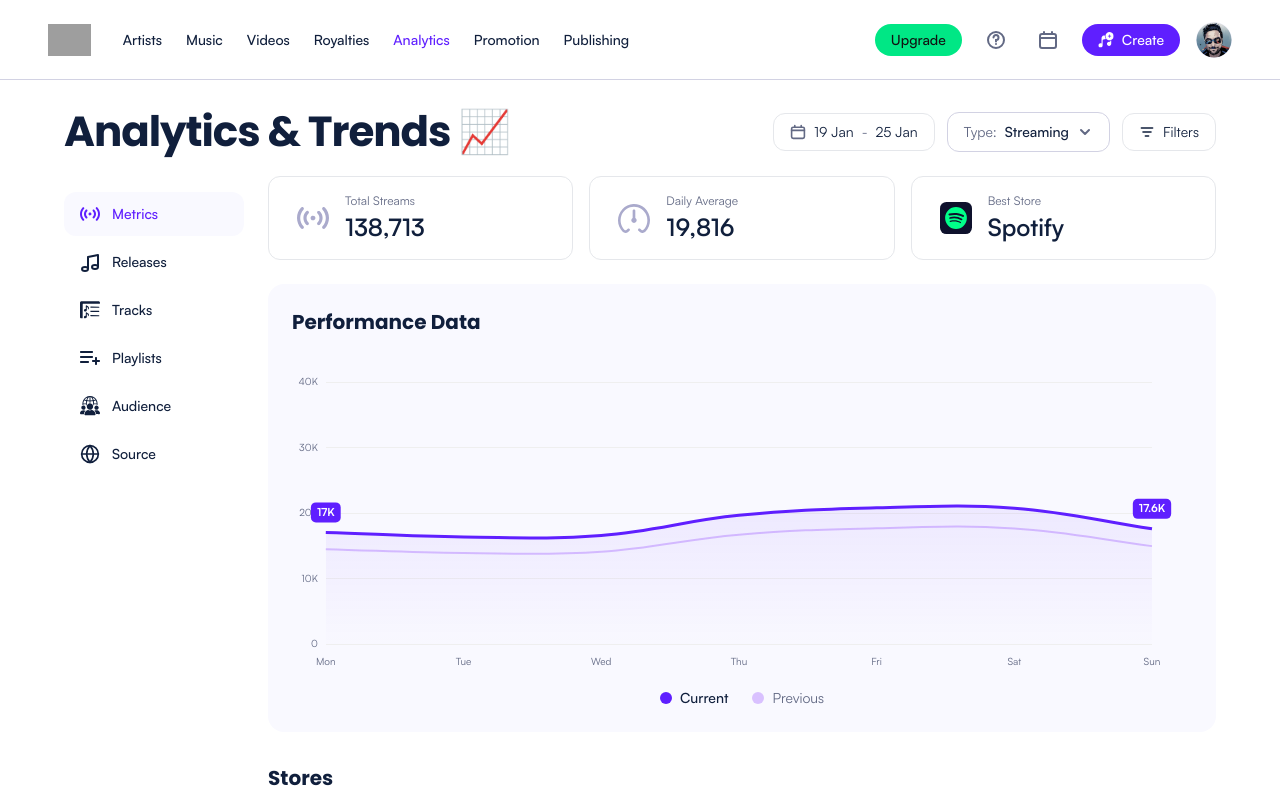
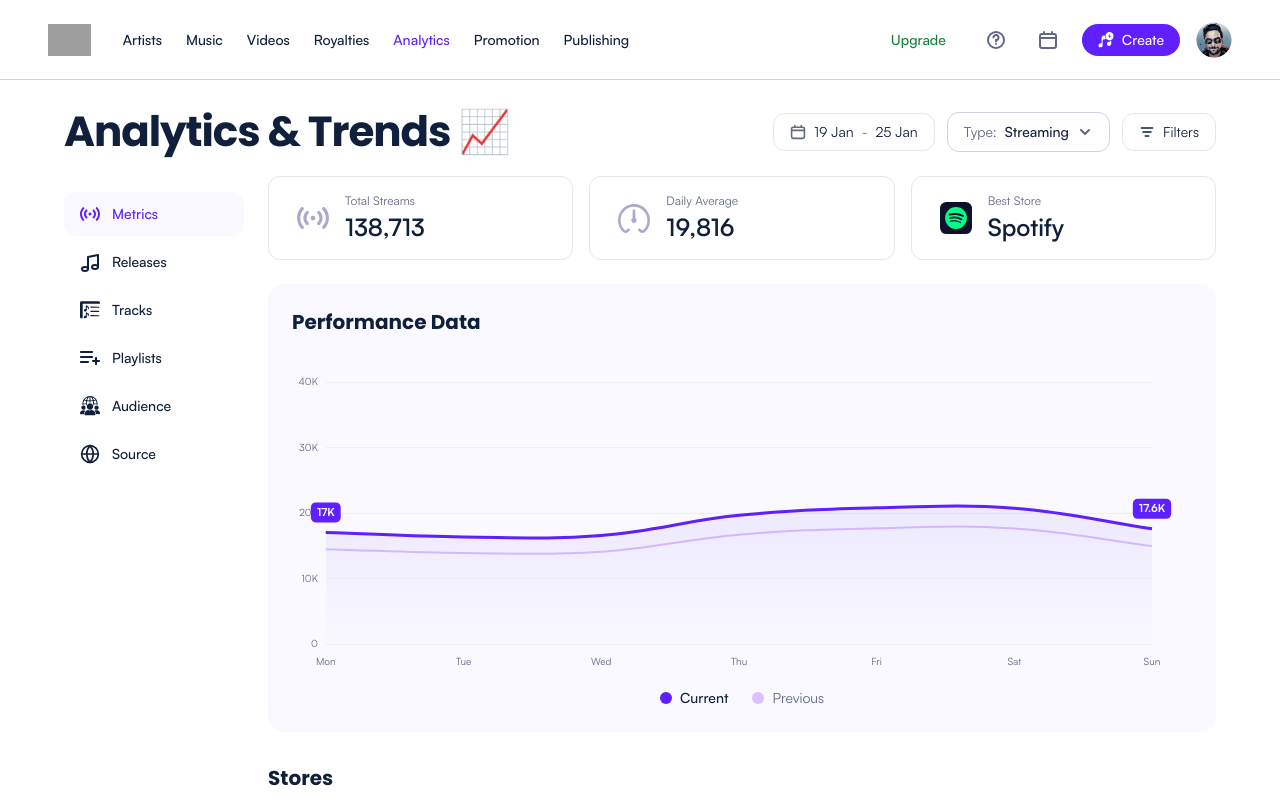
Before and after one commit to dittomusic-JK/Ditto-trends-area, a Vue app: page / in a window 1280 px wide. Shown: the top 800 px of the page. Built offline with nearby package versions, Linux system fonts and the light colour scheme; grey boxes are pictures that could not be loaded.

Commit message:
style: restyle Upgrade button - faded green bg, dark text, rounded-lg
Co-Authored-By: Oz <oz-agent@warp.dev>

```diff
--- a/src/components/layout/TopNavbar.vue
+++ b/src/components/layout/TopNavbar.vue
@@ -47,7 +47,7 @@
 
     <!-- Right side actions -->
     <div class="flex items-center gap-4">
-      <button class="px-4 py-1.5 bg-success text-ditto-black text-sm font-medium rounded-full hover:opacity-90 transition-opacity">
+      <button class="px-4 py-1.5 bg-success/15 text-green-700 text-sm font-medium rounded-lg hover:bg-success/25 transition-colors">
         Upgrade
       </button>
 
```
